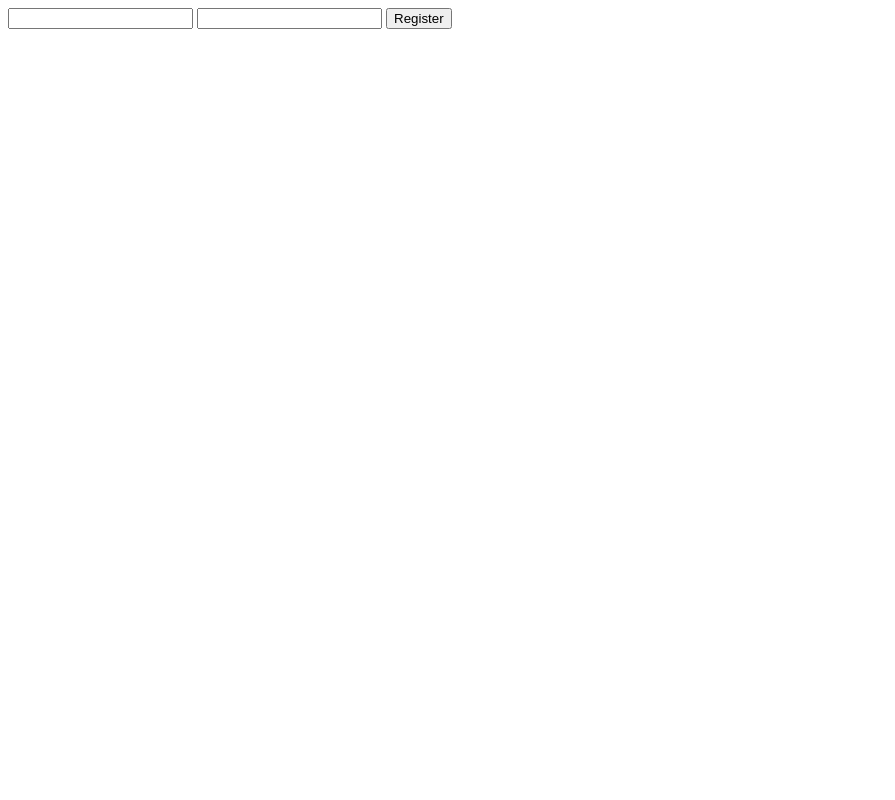
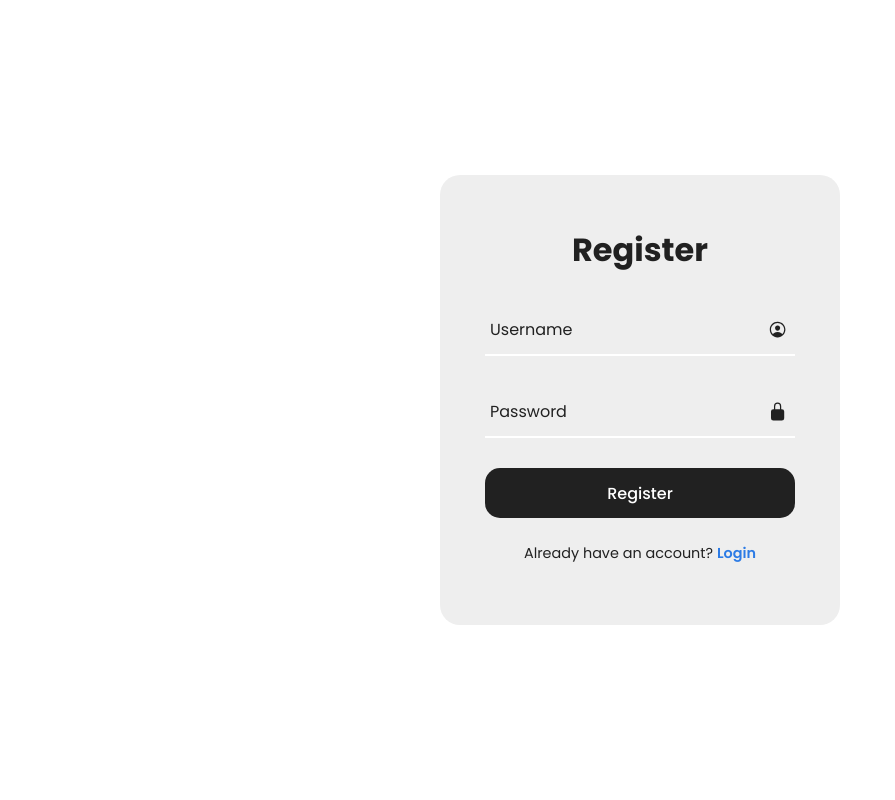
Before and after one commit to n-renz0801/PisoPulse, a Flask app: page /register in a window 1280 px wide. Shown: the whole page, without its empty margins (0-895 px from the left). Run offline with Flask 3, Linux system fonts and the light colour scheme.

Commit message:
redesigned login and register page

```diff
--- /dev/null
+++ b/static/css/register.css
@@ -0,0 +1,105 @@
+@import url("https://fonts.googleapis.com/css2?family=Poppins:ital,wght@0,100;0,200;0,300;0,400;0,500;0,600;0,700;0,800;0,900;1,100;1,200;1,300;1,400;1,500;1,600;1,700;1,800;1,900&display=swap");
+
+* {
+  margin: 0;
+  padding: 0;
+  box-sizing: border-box;
+  font-family: "Poppins", sans-serif;
+}
+
+body {
+  display: flex;
+  justify-content: center;
+  align-items: center;
+  min-height: 100vh;
+  background: #ffffff;
+}
+
+.register-box {
+  position: relative;
+  width: 400px;
+  height: 450px;
+  background: #eeeeee;
+  border-radius: 20px;
+  display: flex;
+  justify-content: center;
+  align-items: center;
+}
+
+h2 {
+  font-size: 2em;
+  color: #212121;
+  text-align: center;
+}
+
+.input-box {
+  position: relative;
+  width: 310px;
+  margin: 30px 0;
+  border-bottom: 2px solid #ffffff;
+}
+
+.input-box label {
+  position: absolute;
+  top: 50%;
+  left: 5px;
+  transform: translateY(-50%);
+  font-size: 1em;
+  color: #212121;
+  pointer-events: none;
+  transition: 0.15s;
+}
+
+.input-box input:focus ~ label,
+.input-box input:valid ~ label {
+  top: -5px;
+}
+
+.input-box input {
+  width: 100%;
+  height: 50px;
+  background: transparent;
+  border: none;
+  outline: none;
+  font-size: 1em;
+  color: #212121;
+  padding: 0 35px 0 5px;
+}
+
+.input-box .icon {
+  position: absolute;
+  right: 8px;
+  color: #212121;
+  font-size: 1.2em;
+  line-height: 57px;
+}
+
+button {
+  width: 100%;
+  height: 50px;
+  background: #212121;
+  border: none;
+  outline: none;
+  border-radius: 15px;
+  cursor: pointer;
+  font-size: 1em;
+  color: #ffffff;
+  font-weight: 500;
+}
+
+.login-link {
+  font-size: 0.9em;
+  color: #212121;
+  text-align: center;
+  margin: 25px 0 10px;
+}
+
+.login-link p a {
+  color: #2c7be5;
+  text-decoration: none;
+  font-weight: 600;
+}
+
+.login-link p a:hover {
+  text-decoration: underline;
+}
--- a/templates/register.html
+++ b/templates/register.html
@@ -1,4 +1,4 @@
-<!doctype html>
+<!-- <!doctype html>
 <html lang="en">
   <head>
     <meta charset="UTF-8" />
@@ -11,5 +11,53 @@
       <input name="password" type="password" required />
       <button type="submit">Register</button>
     </form>
+
+    <a href="/login">Login</a>
+  </body>
+</html> -->
+
+<!doctype html>
+<html lang="en">
+  <head>
+    <meta charset="UTF-8" />
+    <meta name="viewport" content="width=device-width, initial-scale=1.0" />
+    <link
+      rel="stylesheet"
+      href="{{ url_for('static', filename='css/register.css') }}"
+    />
+    <title>Register</title>
+  </head>
+
+  <body>
+    <div class="register-box">
+      <form method="POST">
+        <h2>Register</h2>
+        <div class="input-box">
+          <span class="icon"
+            ><ion-icon name="person-circle-outline"></ion-icon
+          ></span>
+          <input name="username" type="text" required />
+          <label>Username</label>
+        </div>
+        <div class="input-box">
+          <span class="icon"><ion-icon name="lock-closed"></ion-icon></span>
+          <input name="password" type="password" required />
+          <label>Password</label>
+        </div>
+        <button type="submit">Register</button>
+        <div class="login-link">
+          <p>Already have an account? <a href="/login">Login</a></p>
+        </div>
+      </form>
+    </div>
+
+    <script
+      type="module"
+      src="https://unpkg.com/ionicons@7.1.0/dist/ionicons/ionicons.esm.js"
+    ></script>
+    <script
+      nomodule
+      src="https://unpkg.com/ionicons@7.1.0/dist/ionicons/ionicons.js"
+    ></script>
   </body>
 </html>
```
Also changed, not shown: static/css/login.css (added, +112 -0 lines), templates/login.html (+40 -1 lines).
